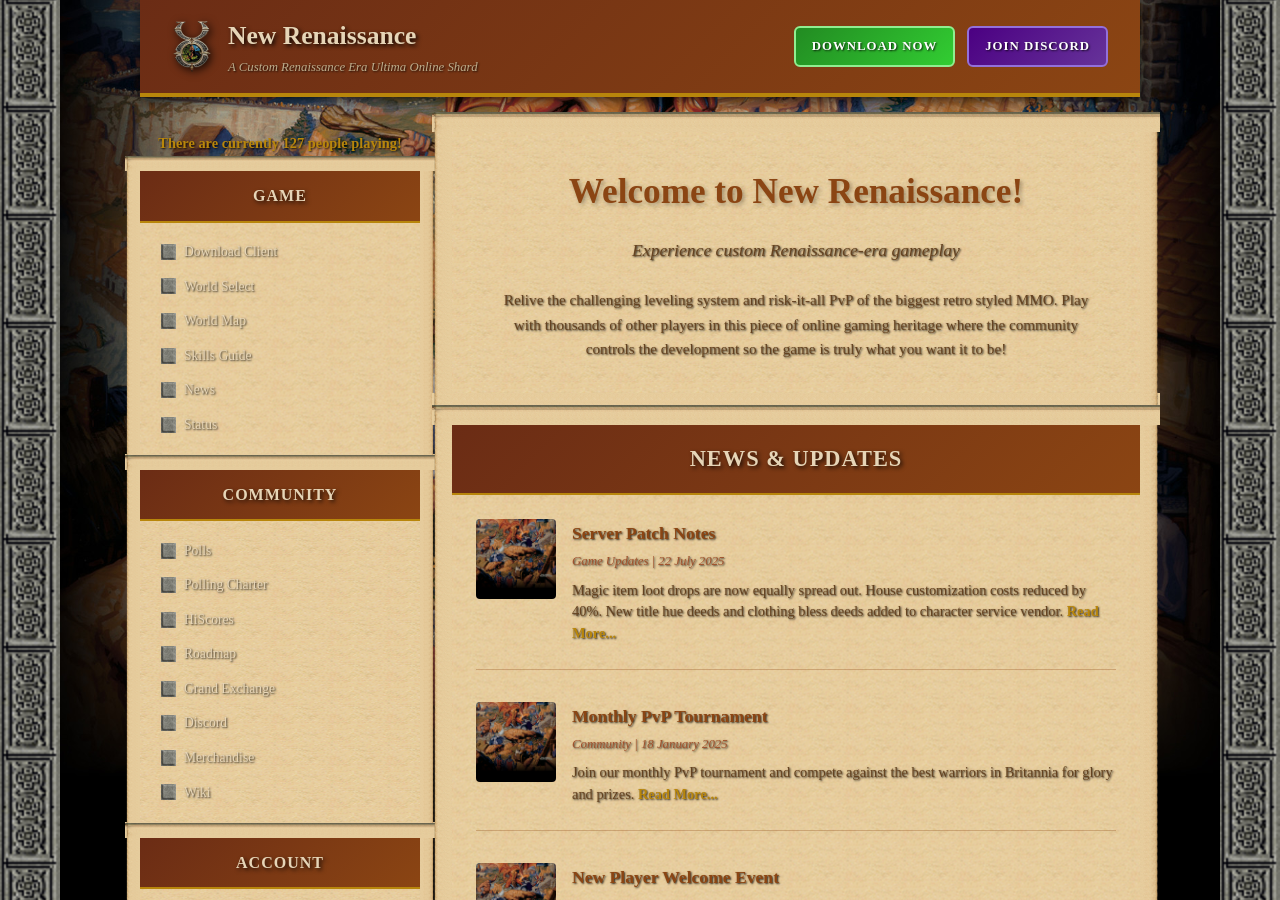
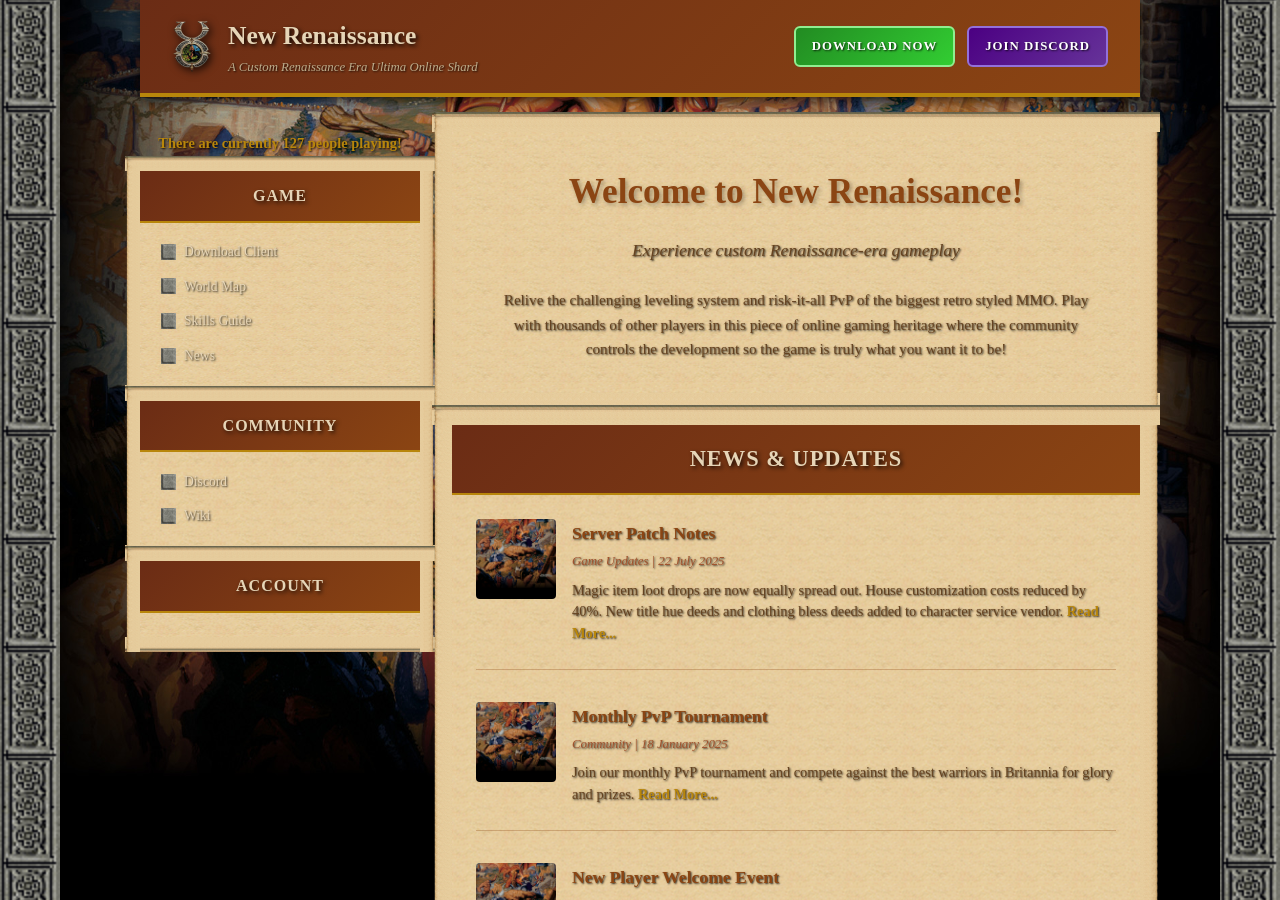
Before and after one commit to xzCad/newrenaissanceuo-wiki, a Jekyll site: the page built from README.md, in a window 1280 px wide and 900 px high. Built offline with Jekyll 4.4.1, drawn with Linux system fonts in a browser that asks for light colours; our own code applies the rules of GitHub Pages for plain Markdown files; some of the changed text lies outside the part shown.

Commit message:
Update home.html

```diff
--- a/_layouts/home.html
+++ b/_layouts/home.html
@@ -552,10 +552,6 @@
                                 <div class="nav-item-icon"></div>
                                 <span>Download Client</span>
                             </a>
-                            <a href="/character-creation/" class="nav-item">
-                                <div class="nav-item-icon"></div>
-                                <span>World Select</span>
-                            </a>
                             <a href="/bestiary/" class="nav-item">
                                 <div class="nav-item-icon"></div>
                                 <span>World Map</span>
@@ -568,10 +564,6 @@
                                 <div class="nav-item-icon"></div>
                                 <span>News</span>
                             </a>
-                            <a href="/status/" class="nav-item">
-                                <div class="nav-item-icon"></div>
-                                <span>Status</span>
-                            </a>
                         </div>
                     </div>
                 </div>
@@ -581,33 +573,9 @@
                     <div class="nav-section-inner">
                         <div class="nav-section-header">Community</div>
                         <div class="nav-links">
-                            <a href="/polls/" class="nav-item">
-                                <div class="nav-item-icon"></div>
-                                <span>Polls</span>
-                            </a>
-                            <a href="/forums/" class="nav-item">
-                                <div class="nav-item-icon"></div>
-                                <span>Polling Charter</span>
-                            </a>
-                            <a href="/leaderboards/" class="nav-item">
-                                <div class="nav-item-icon"></div>
-                                <span>HiScores</span>
-                            </a>
-                            <a href="/roadmap/" class="nav-item">
-                                <div class="nav-item-icon"></div>
-                                <span>Roadmap</span>
-                            </a>
-                            <a href="/grand-exchange/" class="nav-item">
-                                <div class="nav-item-icon"></div>
-                                <span>Grand Exchange</span>
-                            </a>
                             <a href="https://discord.gg/aynT7Cv82d" class="nav-item" target="_blank">
                                 <div class="nav-item-icon"></div>
                                 <span>Discord</span>
-                            </a>
-                            <a href="/merchandise/" class="nav-item">
-                                <div class="nav-item-icon"></div>
-                                <span>Merchandise</span>
                             </a>
                             <a href="/wiki/" class="nav-item">
                                 <div class="nav-item-icon"></div>
@@ -622,26 +590,6 @@
                     <div class="nav-section-inner">
                         <div class="nav-section-header">Account</div>
                         <div class="nav-links">
-                            <a href="/login/" class="nav-item">
-                                <div class="nav-item-icon"></div>
-                                <span>Become a Member</span>
-                            </a>
-                            <a href="/account/" class="nav-item">
-                                <div class="nav-item-icon"></div>
-                                <span>Account Settings</span>
-                            </a>
-                            <a href="/billing/" class="nav-item">
-                                <div class="nav-item-icon"></div>
-                                <span>Account Bonds</span>
-                            </a>
-                            <a href="/authenticator/" class="nav-item">
-                                <div class="nav-item-icon"></div>
-                                <span>Enable Authenticator</span>
-                            </a>
-                            <a href="/support/" class="nav-item">
-                                <div class="nav-item-icon"></div>
-                                <span>Support</span>
-                            </a>
                         </div>
                     </div>
                 </div>
```
